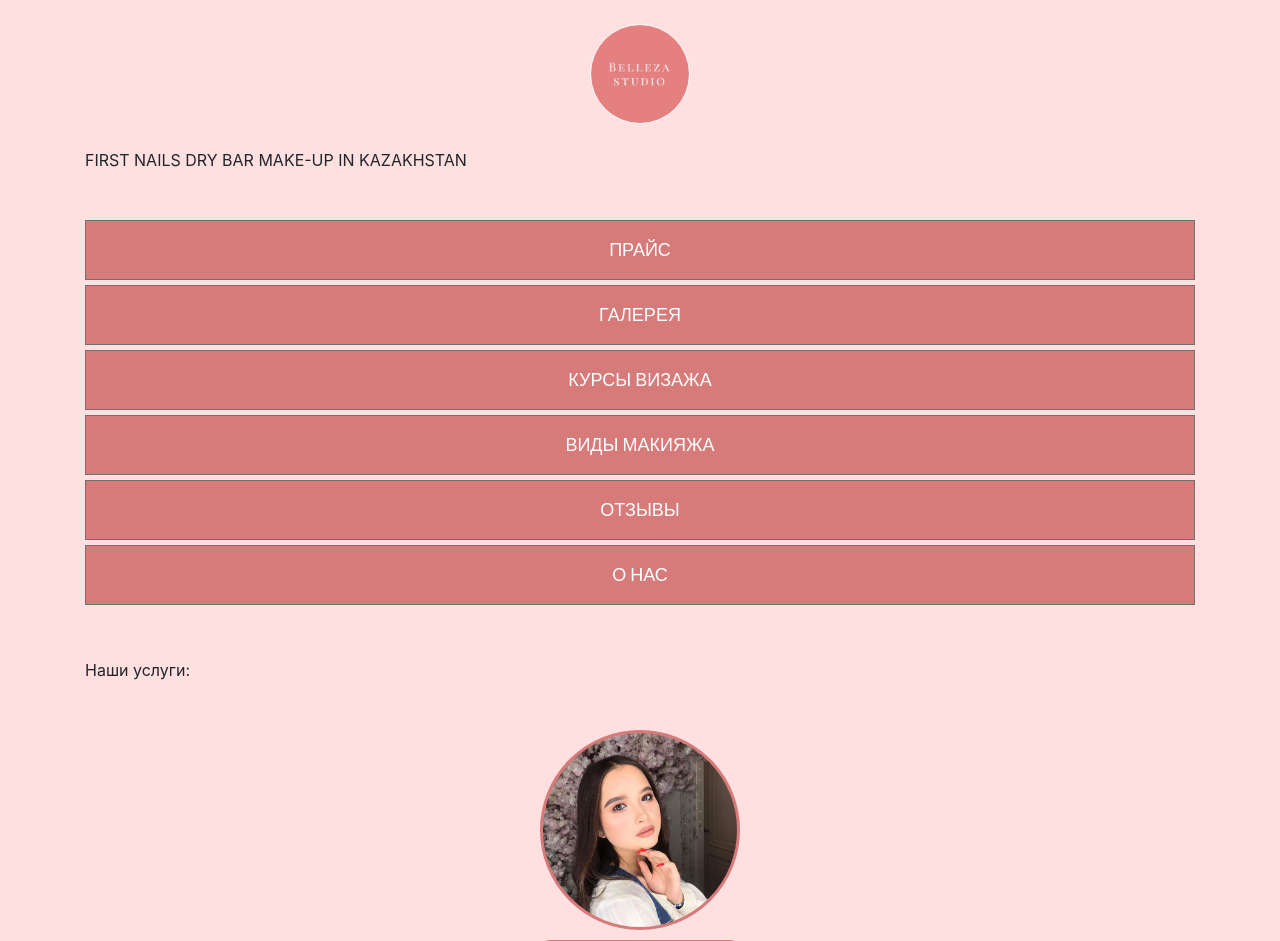
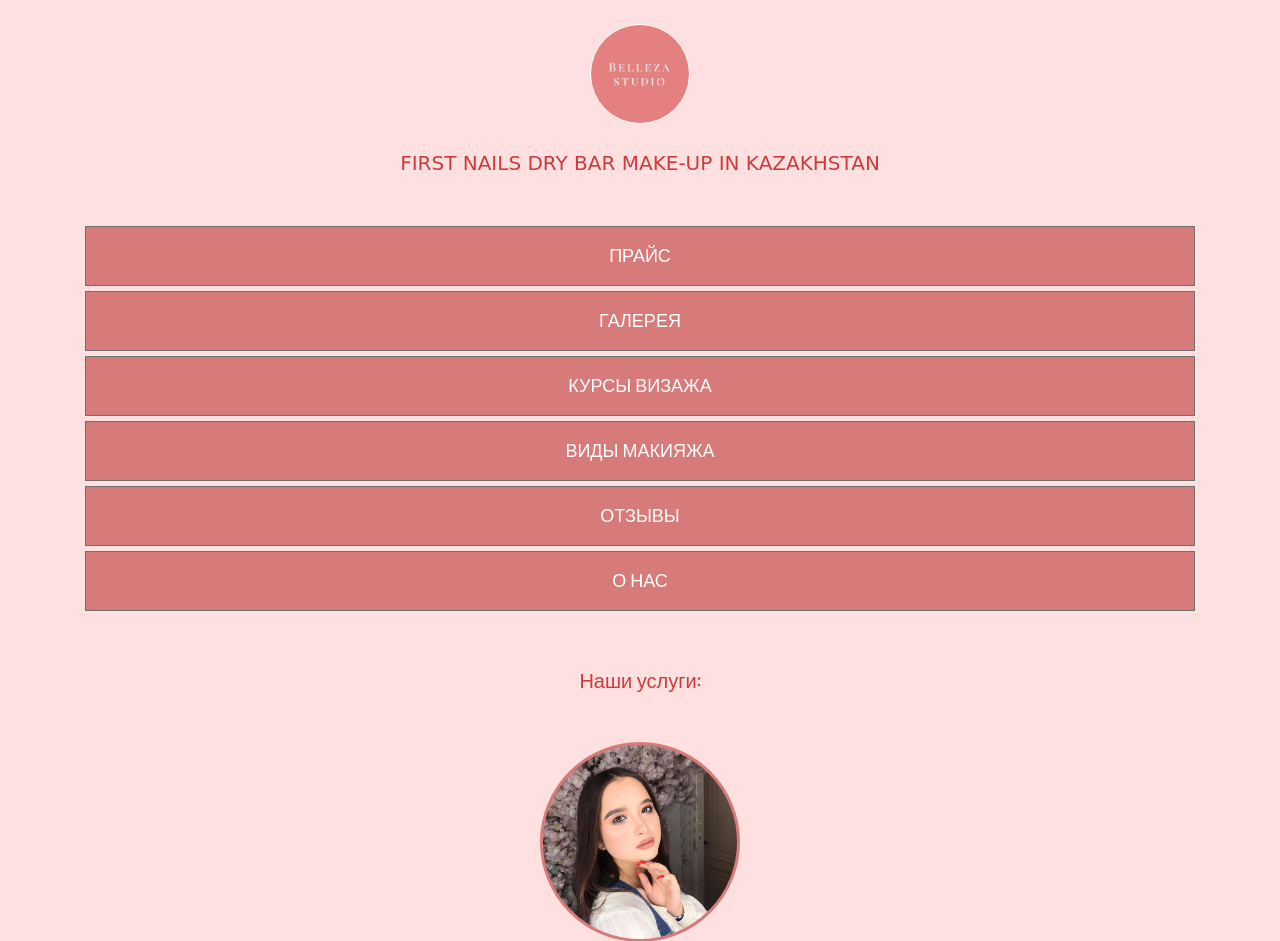
Before and after one commit to realibi/bellezamobile, a PHP site: page / in a window 1280 px wide. Shown: the top 941 px of the page. Run offline with PHP 8.4, Linux system fonts and the light colour scheme; some libraries are stand-ins or nearby versions; some web fonts are replaced.

Commit message:
Add files via upload

```diff
--- a/index.php
+++ b/index.php
@@ -31,7 +31,7 @@
         <br>
 
         <div class="col-xs-12">
-            <div class="main-title">FIRST NAILS DRY BAR MAKE-UP IN KAZAKHSTAN</div>
+            <div class="main-title1">FIRST NAILS DRY BAR MAKE-UP IN KAZAKHSTAN</div>
         </div>
 
         <br>
--- a/price.css
+++ b/price.css
@@ -7,7 +7,7 @@
     color: #ce3b3b;
 }
 
-.main-title1 {
+.main-title {
     font-family: 'Oswald', sans-serif;
     font-size: 20px;
     width: auto;
```
